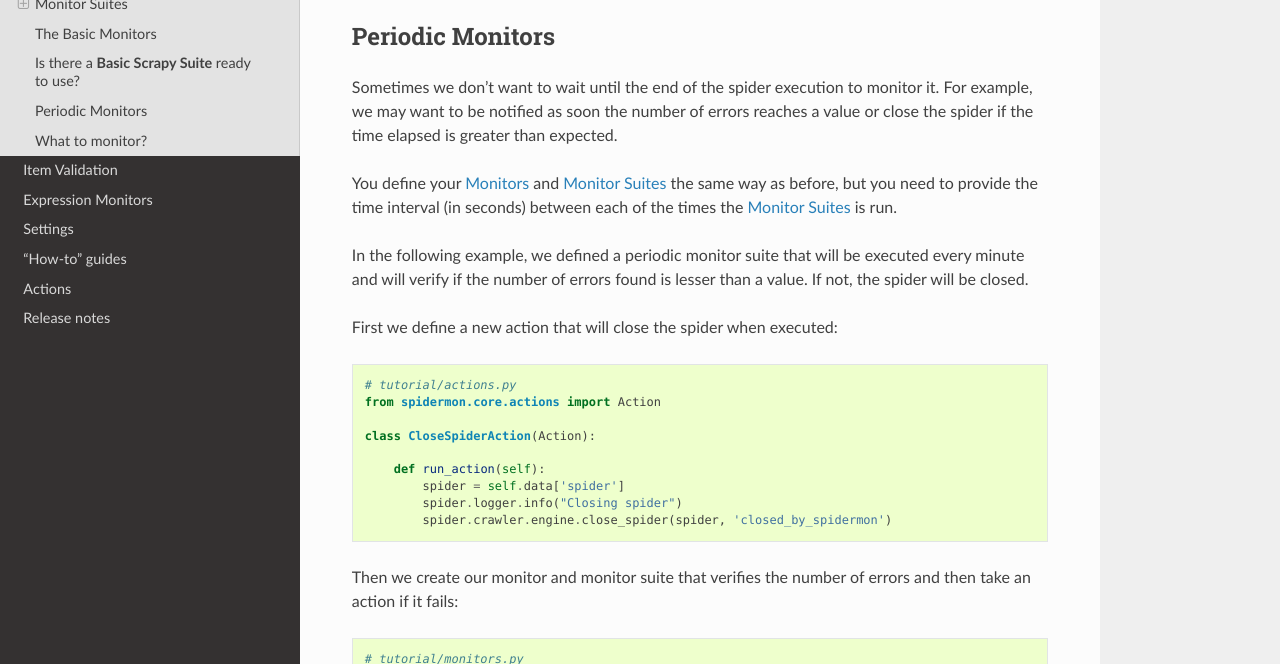
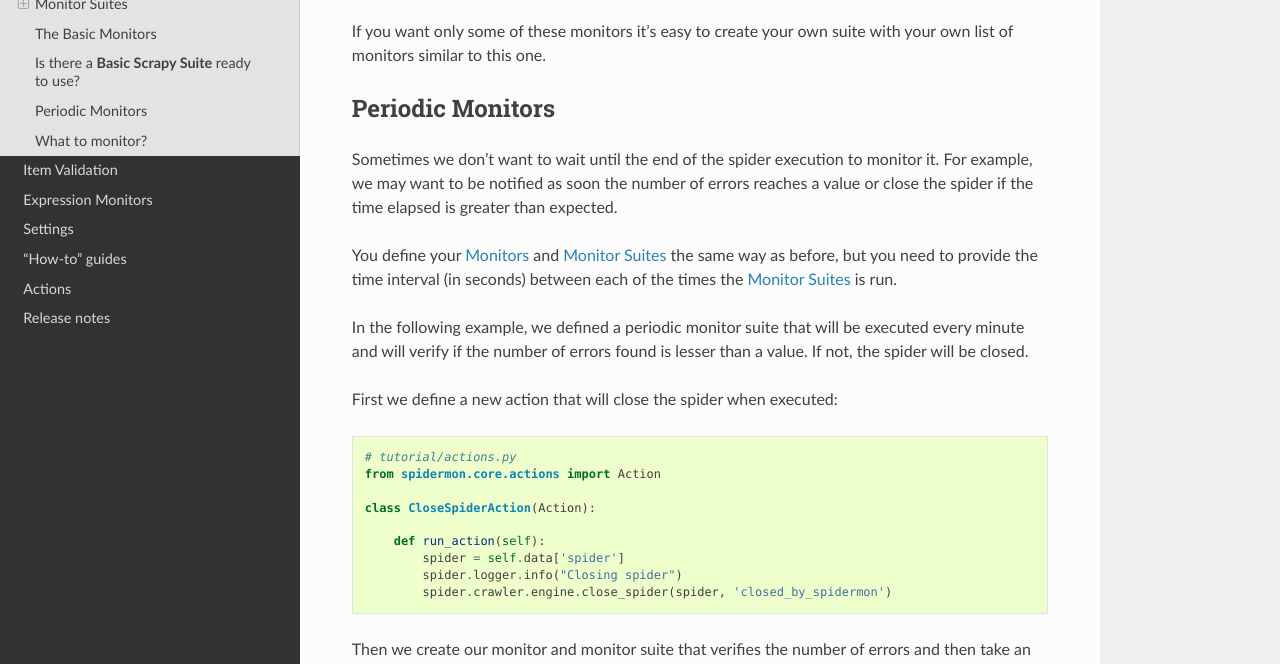
Before and after one commit to scrapinghub/spidermon, a Sphinx documentation site: the page built from docs/source/monitors.rst, in a window 1280 px wide and 900 px high, scrolled down 2807 px, cut to the strip 236-900 px from the top of the window. Built offline with Sphinx 7.4.7 and the Read the Docs theme 2.0.0, drawn with Linux system fonts in a browser that asks for light colours.

Commit message:
Update SpiderCloseMonitorSuite and docs.

```diff
--- a/docs/source/monitors.rst
+++ b/docs/source/monitors.rst
@@ -148,6 +149,9 @@ Of course, there is! We really want to make it easy for you to monitor your spid
 .. automodule:: spidermon.contrib.scrapy.monitors
     :members: SpiderCloseMonitorSuite
     :noindex:
+
+If you want only some of these monitors it's easy to create your own suite with
+your own list of monitors similar to this one.
 
 Periodic Monitors
 -----------------
```
Also changed, not shown: other parts of docs/source/monitors.rst (+4 -3 lines), 1 other file.
